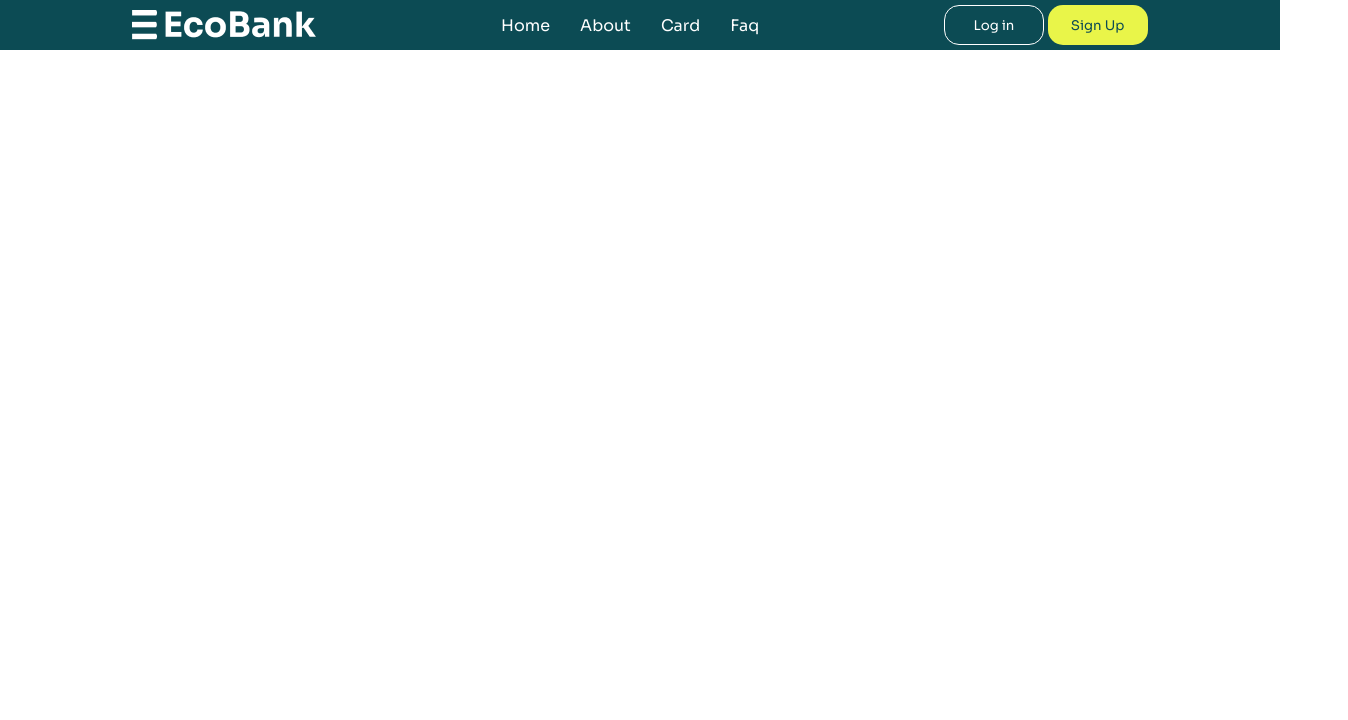
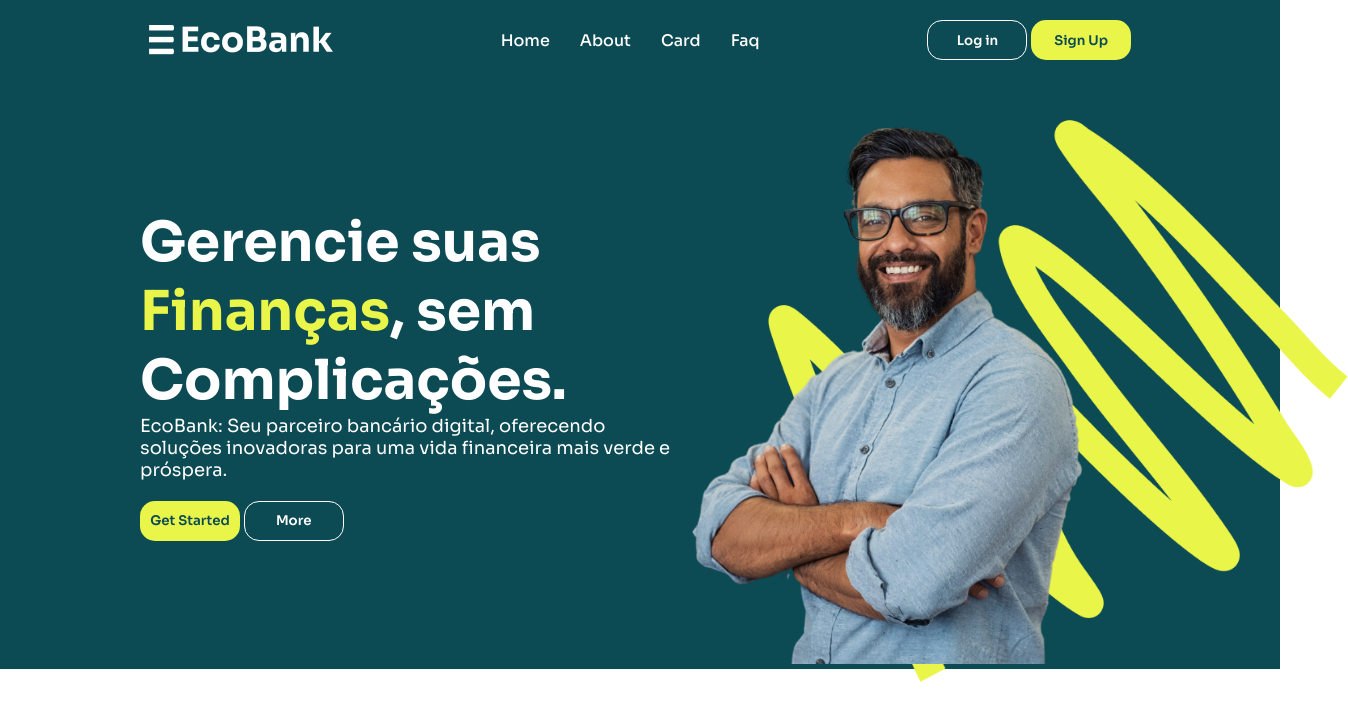
Before and after one commit to apinheirox/EcoBank, a plain HTML site: page index.html in a window 1280 px wide. Shown: the whole page, 1348 px wide, since content can reach past the window. Drawn offline with Linux system fonts and the light colour scheme.

Commit message:
Criando a pagina de home

```diff
--- a/index.html
+++ b/index.html
@@ -27,6 +27,21 @@
             </div>
         </div>
     </header>
-
+    <section id="home">
+        <div class="container">
+            <div class="container-esq">
+                <h1>Gerencie suas <span>Finanças</span>, sem Complicações.</h1>
+                <p>EcoBank: Seu parceiro bancário digital, oferecendo soluções inovadoras para uma vida financeira mais verde e próspera.</p>
+                <div>
+                    <button>Get Started</button>
+                    <button>More</button>
+                </div>
+            </div>
+            <div class="container-dir">
+                <img class="home-img" src="./images/Home-background.png" alt="">
+            </div>
+        </div>
+        <img class="simbolo" src="./images/Simbolo-1.png" alt="">
+    </section>
 </body>
 </html>
--- a/src/styles/main.css
+++ b/src/styles/main.css
@@ -5,17 +5,19 @@
     box-sizing: border-box;
     font-family: "Sora", sans-serif;
 }
-
+body{
+    overflow-x: hidden;
+}
 header{
     background-color: #0C4B54;
     color: white;
     display: flex;
     align-items: center;
-    height: 50px;
+    height: 80px;
 }
 
 header .container{
-    width: 1200px;
+    width: 1150px;
     margin: 0 auto;
     display: flex;
     justify-content: space-around;
@@ -31,6 +33,7 @@ header nav ul{
 header nav ul a{
     color: white;
     text-decoration: none;
+    font-weight: 500;
 }
 header button:last-child{
     background-color: #E9F549;
@@ -40,6 +43,7 @@ header button:last-child{
     border: none;
     cursor: pointer;
     color: #0C4B54;
+    font-weight: 600;
 }
 header button{
     background-color: #ffffff00;
@@ -49,4 +53,63 @@ header button{
     border: 1px solid #ffffff;
     cursor: pointer;
     color: #ffffff;
+    font-weight: 600;
 }
+#home{
+     background-color: #0C4B54;
+}
+#home .container{
+    width: 1000px;
+    margin: 0 auto;
+    display: flex;
+    align-items: center;
+    flex-direction: row;
+    justify-content: space-between;
+}
+#home .container-esq span{
+    color: #E9F549;
+}
+#home .container-esq h1{
+    color: #ffffff;
+    font-size: 55px;
+}
+#home .container-esq p{
+    color: white;
+    font-size: 18px;
+    margin-bottom: 20px;
+}
+#home .container-esq button:last-child{
+    background-color: #ffffff00;
+    width: 100px;
+    height: 40px;
+    border-radius: 15px;
+    border: 1px solid #ffffff;
+    cursor: pointer;
+    color: #ffffff;
+    font-weight: 600;
+}
+#home .container-esq button{
+    background-color: #E9F549;
+    width: 100px;
+    height: 40px;
+    border-radius: 15px;
+    border: none;
+    cursor: pointer;
+    color: #0C4B54;
+    font-weight: 600;
+}
+#home .container-dir .home-img {
+    max-width: 460px;
+    margin-top: -40px;
+    position: relative;
+    z-index: 1;
+}
+
+#home .simbolo {
+    position: absolute;
+    z-index: 0;
+    width: 580px;
+    top: 15%;
+    left: 60%;
+
+}
```
Also changed, not shown: images/Home-background.png (added), images/Simbolo-1.png (added).
